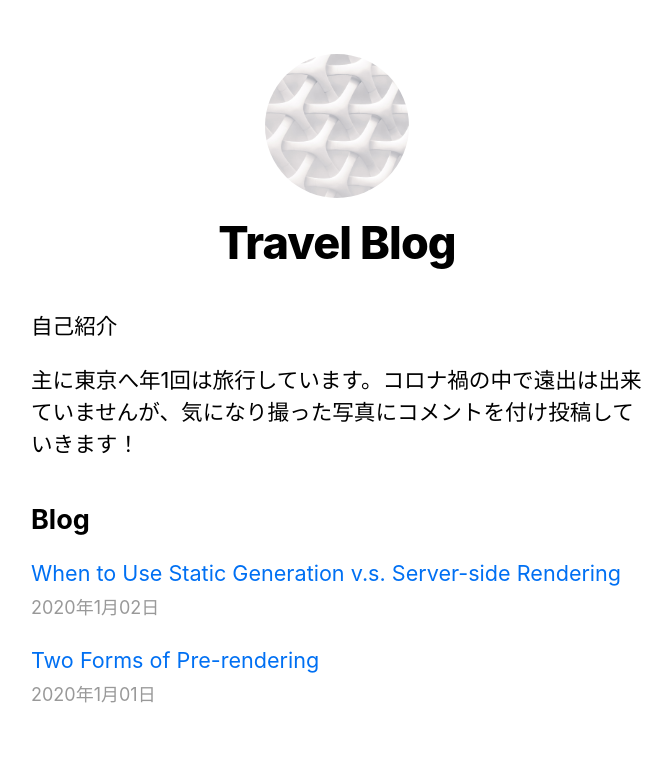
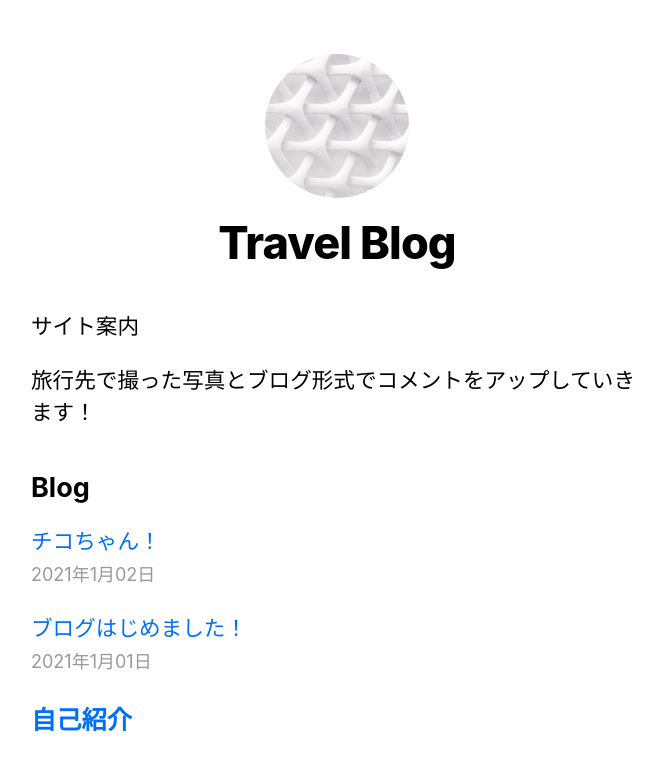
Before and after one commit to jungle379/Travel_Blog, a Next.js app: page / in a window 1280 px wide. Shown: the top 770 px of the page, without its empty margins (303-975 px from the left). Built offline with nearby package versions, Linux system fonts and the light colour scheme.

Commit message:
change-main

```diff
--- a/pages/index.js
+++ b/pages/index.js
@@ -12,9 +12,9 @@ export default function Home({ allPostsData }) {
         <title>{siteTitle}</title>
       </Head>
       <section className={utilStyles.headingMd}>
-        <p>自己紹介</p>
+        <p>サイト案内</p>
         <p>
-          主に東京へ年1回は旅行しています。コロナ禍の中で遠出は出来ていませんが、気になり撮った写真にコメントを付け投稿していきます！
+      旅行先で撮った写真とブログ形式でコメントをアップしていきます！
         </p>
       </section>
       <section className={`${utilStyles.headingMd} ${utilStyles.padding1px}`}>
@@ -32,6 +32,9 @@ export default function Home({ allPostsData }) {
             </li>
           ))}
         </ul>
+        <h3>
+          <Link href="posts/mypage">自己紹介</Link>
+        </h3>
       </section>
     </Layout>
   )
--- a/pages/posts/[id].js
+++ b/pages/posts/[id].js
@@ -36,4 +36,4 @@ export async function getStaticProps({ params }) {
       postData
     }
   }
-}
+};
--- a/posts/pre-rendering.md
+++ b/posts/pre-rendering.md
@@ -1,11 +1,7 @@
 ---
-title: 'Two Forms of Pre-rendering'
-date: '2020-01-01'
+title: 'ブログはじめました！'
+date: '2021-01-01'
 ---
 
-Next.js has two forms of pre-rendering: **Static Generation** and **Server-side Rendering**. The difference is in **when** it generates the HTML for a page.
-
-- **Static Generation** is the pre-rendering method that generates the HTML at **build time**. The pre-rendered HTML is then _reused_ on each request.
-- **Server-side Rendering** is the pre-rendering method that generates the HTML on **each request**.
-
-Importantly, Next.js lets you **choose** which pre-rendering form to use for each page. You can create a "hybrid" Next.js app by using Static Generation for most pages and using Server-side Rendering for others.
+今年こそコロナ禍が落ち着くことを祈ってブログを始めることに相成りました！
+サイトに色々と機能追加しつつ更新していきます。
--- a/posts/ssg-ssr.md
+++ b/posts/ssg-ssr.md
@@ -1,19 +1,10 @@
 ---
-title: 'When to Use Static Generation v.s. Server-side Rendering'
-date: '2020-01-02'
+title: 'チコちゃん！'
+date: '2021-01-02'
 ---
 
-We recommend using **Static Generation** (with and without data) whenever possible because your page can be built once and served by CDN, which makes it much faster than having a server render the page on every request.
+<img src="/images/TIKO.jpg" />
 
-You can use Static Generation for many types of pages, including:
+毎週欠かさずと言っていいほどみているチコちゃんが大阪に来ているということで行ってきました。
 
-- Marketing pages
-- Blog posts
-- E-commerce product listings
-- Help and documentation
-
-You should ask yourself: "Can I pre-render this page **ahead** of a user's request?" If the answer is yes, then you should choose Static Generation.
-
-On the other hand, Static Generation is **not** a good idea if you cannot pre-render a page ahead of a user's request. Maybe your page shows frequently updated data, and the page content changes on every request.
-
-In that case, you can use **Server-Side Rendering**. It will be slower, but the pre-rendered page will always be up-to-date. Or you can skip pre-rendering and use client-side JavaScript to populate data.
+実物の（頭の）大きさにびっくりしながら写真を撮ってきました。
```
Also changed, not shown: pages/posts/mypage.js (added, +37 -0 lines), 2 other files (tests, documents, lock files or other folders).
